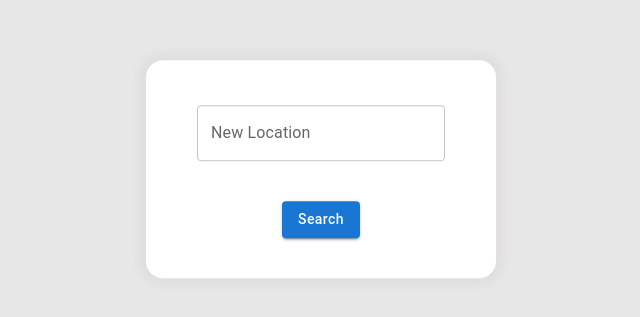
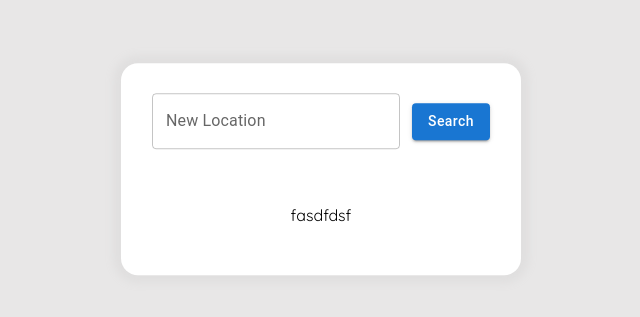
Before and after one commit to Landeryou05/WeatherWebApp, a React (Create React App) app: page /Weather in a window 1280 px wide. Shown: the part 231-548 px from the top of the page, without its empty margins (319-959 px from the left). Built offline with nearby package versions, Linux system fonts and the light colour scheme.

Commit message:
Reorganised some elements and got structure ready for API calls

```diff
--- a/src/Frontend/Components/Button.js
+++ b/src/Frontend/Components/Button.js
@@ -2,7 +2,7 @@ import Button from '@mui/material/Button';
 import { useNavigate } from 'react-router-dom';
 import styled from 'styled-components';
 
-
+import { WeatherAPI } from "./Weather";
 
 const ButtonDiv = styled.div`
     margin-top: 40px;
@@ -12,29 +12,28 @@ const ButtonDiv = styled.div`
 function SubmitButtonSearch() {
   const navigateWeatherPage = useNavigate();
 
-  const navigationHandler = () => {
+  const searchEventHandler = () => {
     navigateWeatherPage('/Weather');
+    WeatherAPI();
   }
 
   return (
     <ButtonDiv>
-      <Button onClick = {navigationHandler} variant = "contained" style = {{textTransform: 'none'}}>Search</Button>
+      <Button onClick = {searchEventHandler} variant = "contained" style = {{textTransform: 'none'}}>Search</Button>
     </ButtonDiv>
   );
 }
 
 function SubmitButtonWeather() {
-  const navigateWeatherPage = useNavigate();
-
-  const navigationHandler = () => {
-    navigateWeatherPage('/Search');
+  const searchEventHandler = () => {
+    WeatherAPI();
   }
 
   return (
     <ButtonDiv>
-      <Button onClick = {navigationHandler} variant = "contained" style = {{textTransform: 'none'}}>Search</Button>
+      <Button onClick = {searchEventHandler} variant = "contained" style = {{textTransform: 'none'}}>Search</Button>
     </ButtonDiv>
   );
 }
 
-export {SubmitButtonSearch, SubmitButtonWeather}
+export { SubmitButtonSearch, SubmitButtonWeather }
--- a/src/Frontend/Components/Container.js
+++ b/src/Frontend/Components/Container.js
@@ -2,6 +2,7 @@ import styled from "styled-components"
 import SearchPageHeading from "./Header";
 import { SubmitButtonSearch, SubmitButtonWeather } from "./Button";
 import { SearchBarSearch, SearchBarWeather } from "../Components/SearchBar";
+import { Weather } from "./Weather";
 
 const SearchPageContainerDiv = styled.div`
     padding: 10px;
@@ -16,10 +17,11 @@ const SearchPageContainerDiv = styled.div`
     box-shadow: 0 0 8px 8px #e0dfdf;
     border-radius: 17px;
     max-width: 350px;
+    padding-left: 25px;
+    padding-right: 25px;
 `;
 
 const WeatherPageContainerDiv = styled.div`
-    padding-top: 45px;
     margin: auto;
     width: 50%;
     text-align: center;
@@ -31,14 +33,24 @@ const WeatherPageContainerDiv = styled.div`
     box-shadow: 0 0 8px 8px #e0dfdf;
     border-radius: 17px;
     max-width: 350px;
+    padding-left: 25px;
+    padding-right: 25px;
+`;
+
+const SearchFunctionDiv = styled.div`
+    display: flex;
+    align-items: center;
+    justify-content: space-around;
 `;
 
 function SearchPageContainer(){
     return(
         <SearchPageContainerDiv>
             <SearchPageHeading/>
-            <SearchBarSearch/>
-            <SubmitButtonSearch/>
+            <SearchFunctionDiv>
+                <SearchBarSearch/>
+                <SubmitButtonSearch/>
+            </SearchFunctionDiv>
         </SearchPageContainerDiv>
     );
 }
@@ -46,8 +58,11 @@ function SearchPageContainer(){
 function WeatherPageContainer(){
     return(
         <WeatherPageContainerDiv>
+        <SearchFunctionDiv>
             <SearchBarWeather/>
             <SubmitButtonWeather/>
+        </SearchFunctionDiv>
+        <Weather/>
         </WeatherPageContainerDiv>
     );
 }
--- a/src/Frontend/Components/Header.js
+++ b/src/Frontend/Components/Header.js
@@ -2,7 +2,6 @@ import styled from "styled-components";
 
 const HeaderContainer = styled.div`
     background-color: white;
-    margin-bottom: 40px;
 `;
 
 const Greeting = styled.p`
--- /dev/null
+++ b/src/Frontend/Components/Weather.js
@@ -0,0 +1,20 @@
+import styled from "styled-components";
+
+const WeatherDiv = styled.div`
+    padding: 25px;
+    margin-bottom: 25px;
+`;
+
+function Weather(){
+    return (
+        <WeatherDiv>
+            fasdfdsf
+        </WeatherDiv>
+    );
+}
+
+function WeatherAPI(){
+    console.log("fsdfsd")
+}
+
+export { Weather, WeatherAPI };
```
Also changed, not shown: src/Frontend/Components/Social.js (deleted).
